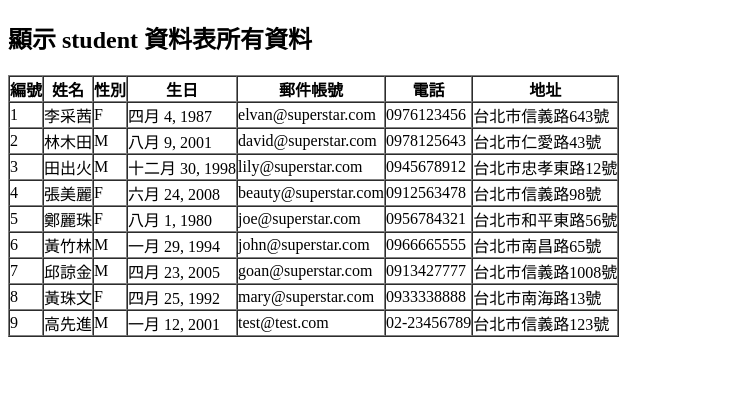
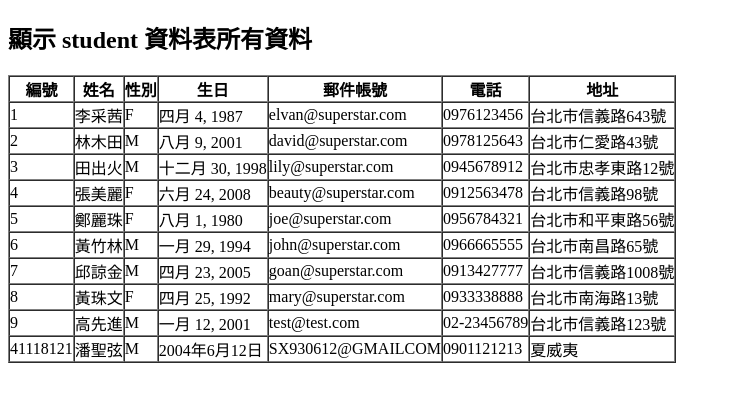
Before and after one commit to panix0612/students, a Django app: page /listall/ in a window 1280 px wide. Shown: the top 402 px of the page, without its empty margins (0-731 px from the left). Run offline with Django 3.2, Linux system fonts and the light colour scheme; data comes from the database, SQL or seed files in the repository.

Commit message:
Update listall.html

```diff
--- a/templates/listall.html
+++ b/templates/listall.html
@@ -19,6 +19,15 @@
                     <td>{{ student.cAddr }} </td>
                 </tr>
                 {% endfor %}
+                </tr>
+                    <td>41118121</td>
+                    <td>潘聖弦</td>
+                    <td>M</td>
+                    <td>2004年6月12日</td>
+                    <td>SX930612@GMAILCOM</td>
+                    <td>0901121213</td>
+                    <td>夏威夷</td>
+                </tr>
         </table>
     </body>
 </html>
```
Lines whose indentation alone changed are shown as unchanged.
